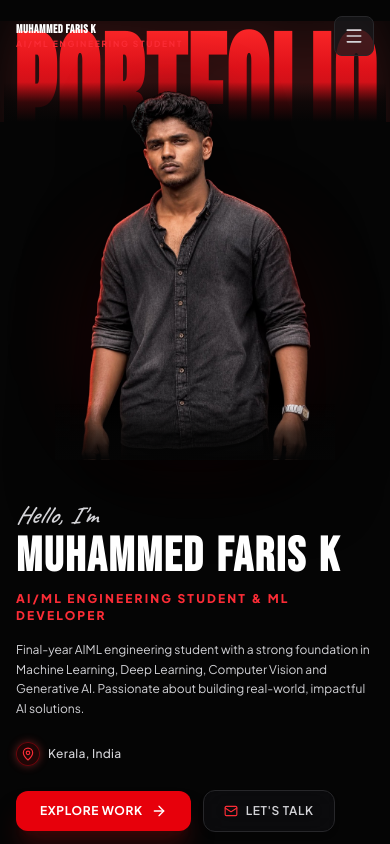
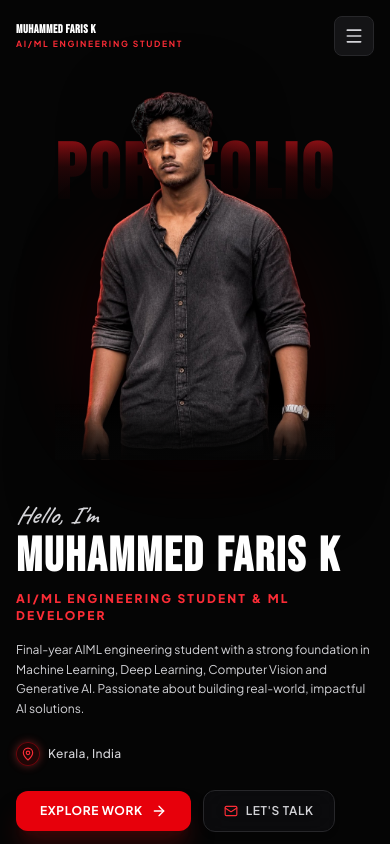
Before and after one commit to faarieeyy/faris, a Next.js app: page / in a window 390 px wide. Shown: the top 844 px of the page. Built offline with nearby package versions, Linux system fonts and the light colour scheme.

Commit message:
fix: restore natural PORTFOLIO typography proportions and prevent navbar collision on mobile

```diff
--- a/components/Hero.tsx
+++ b/components/Hero.tsx
@@ -134,8 +134,6 @@ export default function Hero() {
       {/* Background Ambient Red Glows */}
       <div className="absolute top-1/4 left-1/2 -translate-x-1/2 -translate-y-1/2 w-[550px] sm:w-[850px] lg:w-[1100px] h-[350px] sm:h-[550px] bg-red-600/15 rounded-full blur-[140px] pointer-events-none -z-10 animate-pulse-glow" />
       <div className="absolute top-1/3 left-1/6 w-[350px] h-[350px] bg-red-800/10 rounded-full blur-[110px] pointer-events-none -z-10" />
-      {/* Mobile-enhanced vibrant red glow directly behind PORTFOLIO typography */}
-      <div className="absolute top-[8%] sm:top-[12%] left-1/2 -translate-x-1/2 w-[92%] sm:w-[70%] max-w-[700px] h-[140px] sm:h-[200px] bg-red-600/25 sm:bg-red-600/10 rounded-full blur-[70px] pointer-events-none -z-10" />
 
       {/* Massive Full-Width Background Typography: PORTFOLIO (Razor-Sharp, Clean Vector Typography matching reference) */}
       <motion.div
@@ -144,14 +142,14 @@ export default function Hero() {
           y: -mouseOffset.y,
         }}
         transition={{ type: "spring", stiffness: 100, damping: 25 }}
-        className="absolute top-[2%] xs:top-[3%] sm:top-[10%] lg:top-[12%] left-0 right-0 w-full flex items-center justify-center pointer-events-none select-none overflow-hidden z-0 px-1 sm:px-2"
+        className="absolute top-[13%] sm:top-[10%] lg:top-[12%] left-0 right-0 w-full flex items-center justify-center pointer-events-none select-none overflow-hidden z-0 px-2"
       >
         <div className="relative flex items-center justify-center w-full">
-          {/* Elongated, tall & high-visibility editorial typography for mobile view with rich crimson gradient */}
+          {/* Razor-sharp, Clean Editorial Typography matching reference with natural proportions */}
           <h1
-            className="font-bebas text-[26vw] xs:text-[25vw] sm:text-[22vw] font-black leading-none tracking-tight sm:tracking-tight text-center w-full whitespace-nowrap select-none transform scale-y-[1.65] xs:scale-y-[1.5] sm:scale-y-100 origin-top drop-shadow-[0_0_30px_rgba(239,68,68,0.35)] sm:drop-shadow-none"
+            className="font-bebas text-[20vw] sm:text-[22vw] font-black leading-none tracking-wider sm:tracking-tight text-center w-full whitespace-nowrap select-none"
             style={{
-              background: "linear-gradient(180deg, #ff2a2a 0%, #e0121a 28%, #b30e14 58%, #70060a 82%, #1a0203 100%)",
+              background: "linear-gradient(180deg, #d8161d 0%, #b30e14 32%, #550407 72%, #050505 100%)",
               WebkitBackgroundClip: "text",
               WebkitTextFillColor: "transparent",
             }}
@@ -160,7 +158,7 @@ export default function Hero() {
           </h1>
 
           {/* Atmospheric Dark Bottom Shadow Veil */}
-          <div className="absolute inset-x-0 bottom-0 h-10 sm:h-40 bg-gradient-to-t from-[#050505] via-[#050505]/75 to-transparent pointer-events-none" />
+          <div className="absolute inset-x-0 bottom-0 h-24 sm:h-40 bg-gradient-to-t from-[#050505] via-[#050505]/80 to-transparent pointer-events-none" />
         </div>
       </motion.div>
 
```
